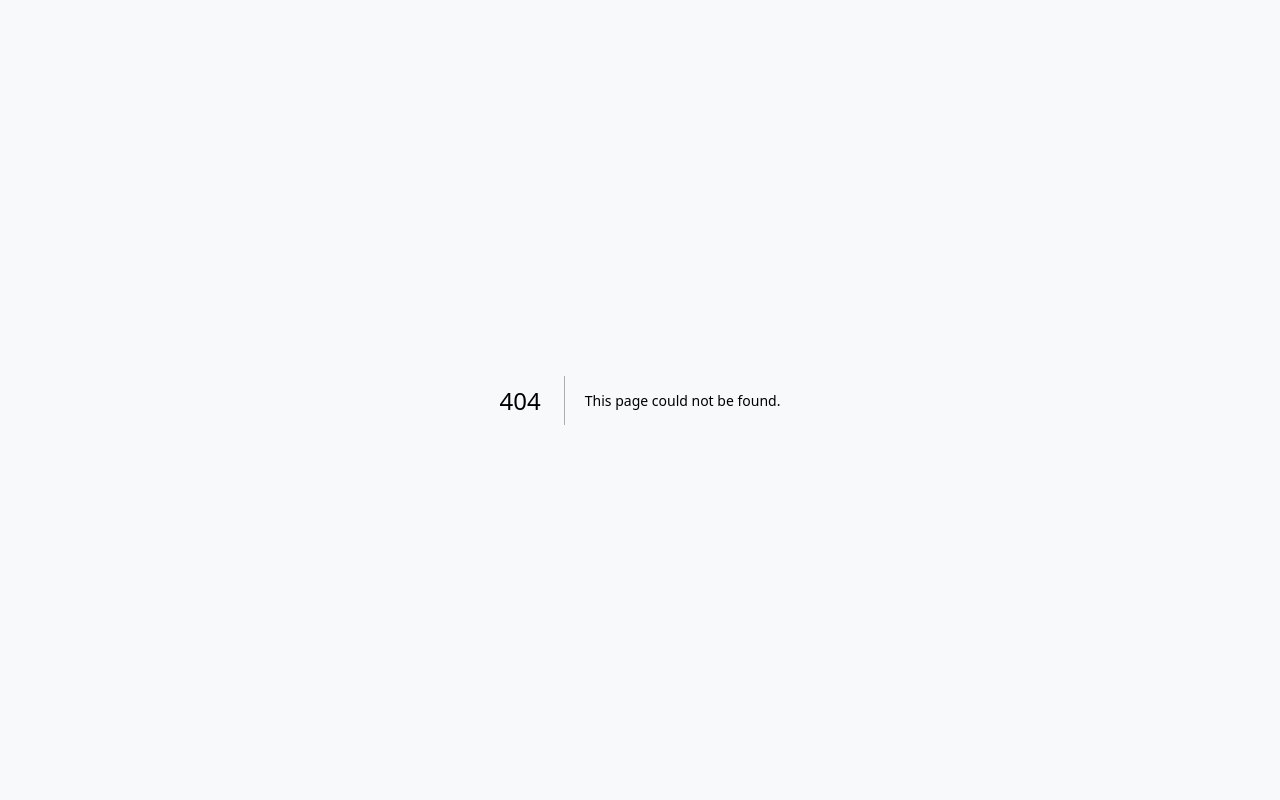
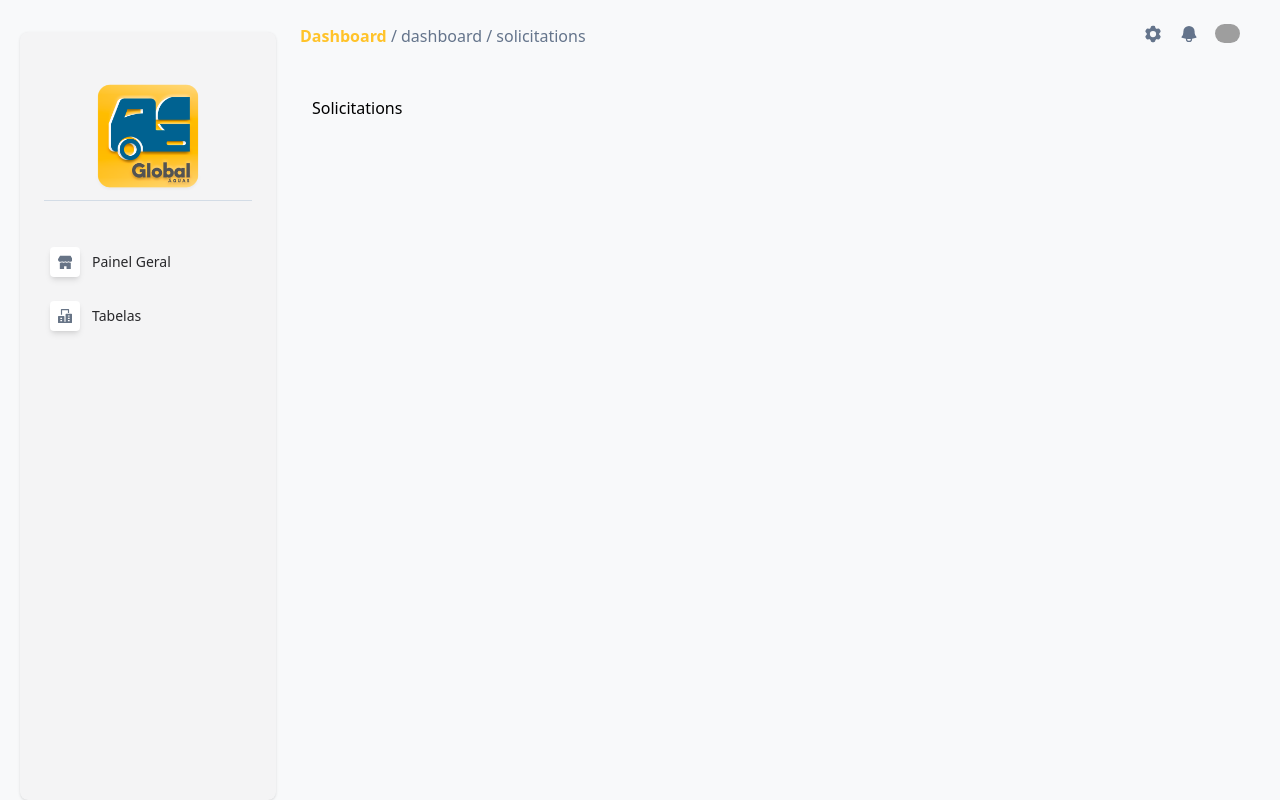
Before and after one commit to Bl4ck-Machine/global-aguas, a Next.js app: page /dashboard/solicitations in a window 1280 px wide. Before the commit this address had no page. Built offline with nearby package versions, Linux system fonts and the light colour scheme; grey boxes are pictures that could not be loaded.

Commit message:
Modules components added

```diff
--- /dev/null
+++ b/src/app/dashboard/drivers/page.tsx
@@ -0,0 +1,7 @@
+import React from 'react'
+
+export default function Page() {
+  return (
+    <div>drivers</div>
+  )
+}
--- /dev/null
+++ b/src/app/dashboard/evaluations/page.tsx
@@ -0,0 +1,7 @@
+import React from 'react'
+
+export default function Page() {
+  return (
+    <div>evaluations</div>
+  )
+}
--- /dev/null
+++ b/src/app/dashboard/feedbacks/page.tsx
@@ -0,0 +1,7 @@
+import React from 'react'
+
+export default function Page() {
+  return (
+    <div>Feed backs</div>
+  )
+}
--- /dev/null
+++ b/src/app/dashboard/licenses/page.tsx
@@ -0,0 +1,7 @@
+import React from 'react'
+
+export default function Page() {
+  return (
+    <div>licenses</div>
+  )
+}
--- a/src/app/dashboard/tables/page.tsx
+++ b/src/app/dashboard/solicitations/page.tsx
@@ -2,6 +2,6 @@ import React from 'react'
 
 export default function Page() {
   return (
-    <div>tables</div>
+    <div>Solicitations</div>
   )
 }
--- /dev/null
+++ b/src/app/dashboard/travels/page.tsx
@@ -0,0 +1,7 @@
+import React from 'react'
+
+export default function Page() {
+  return (
+    <div>travels</div>
+  )
+}
```
